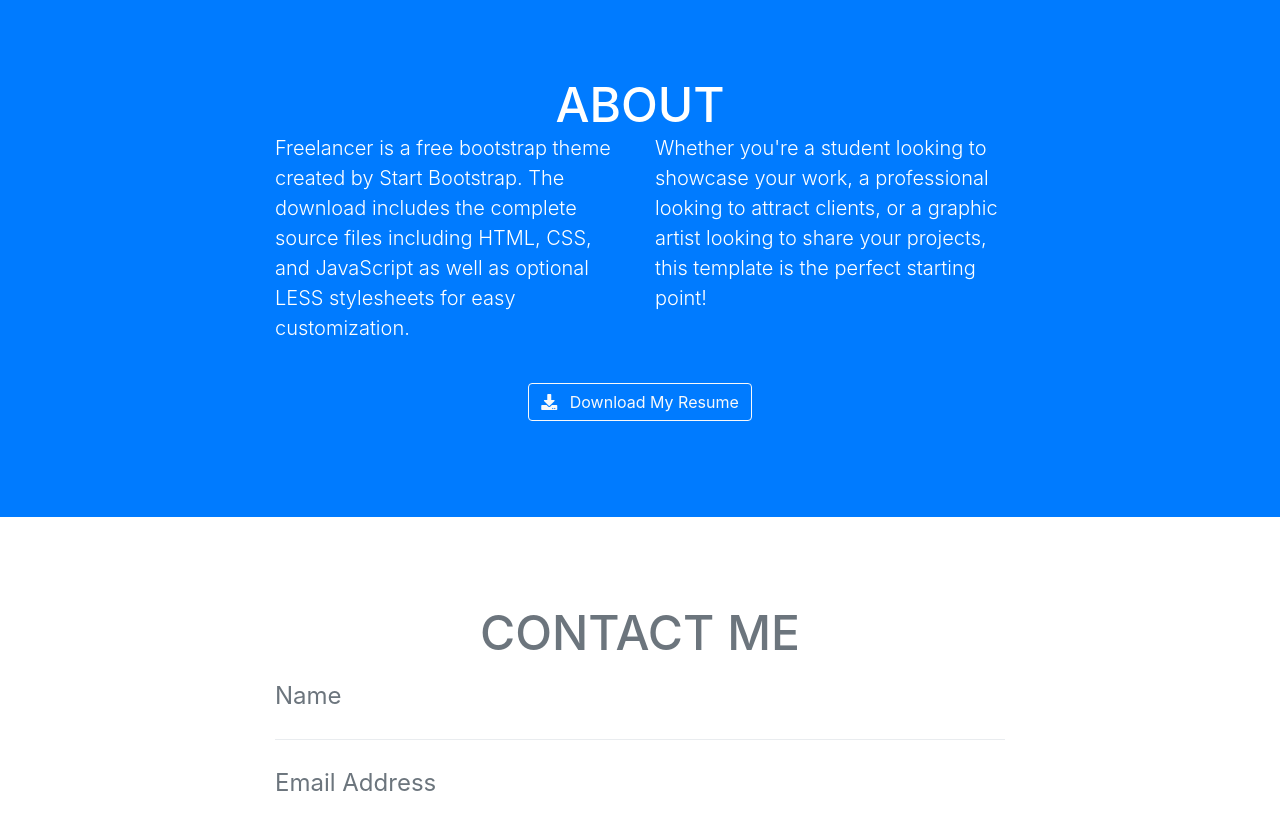
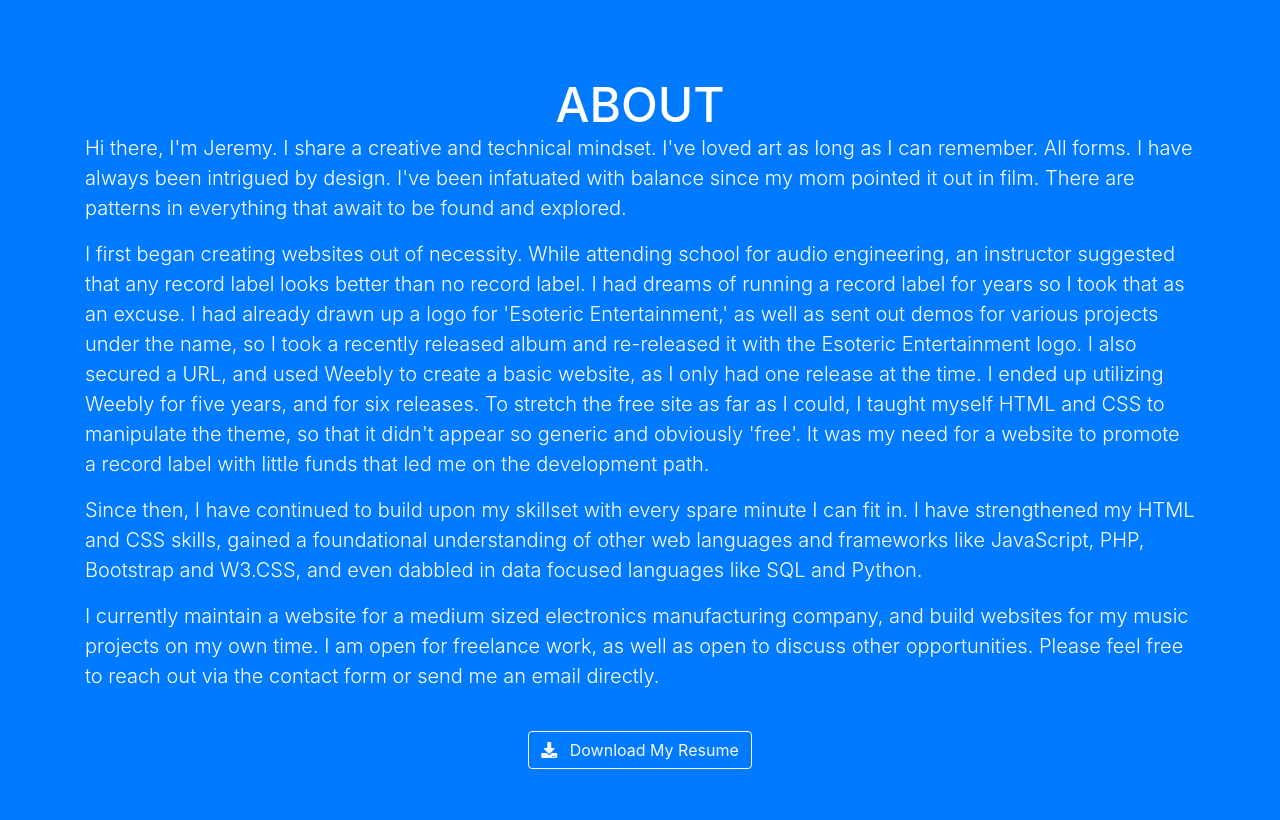
Before and after one commit to jeremyadreher/New-Portfolio, a website with bundled scripts: page index.html in a window 1280 px wide. Shown: the part 1980-2800 px from the top of the page. Built offline with nearby package versions, Linux system fonts and the light colour scheme.

Commit message:
Added about section

```diff
--- a/index.html
+++ b/index.html
@@ -57,7 +57,7 @@
       <div class="container">
         <img class="img-fluid mb-5 d-block mx-auto" src="img/me.png" alt="">
         <h1 class="text-uppercase mb-0">Jeremy Dreher</h1>
-        <h2 class="font-weight-light mb-0">Junior Front End Web Developer</h2>
+        <h2 class="font-weight-light mb-0"> Front End Web Developer </h2>
       </div>
     </header>
 
@@ -164,11 +164,11 @@
       <div class="container">
         <h2 class="text-center text-uppercase text-white">About</h2>
         <div class="row">
-          <div class="col-lg-4 ml-auto">
-            <p class="lead">Freelancer is a free bootstrap theme created by Start Bootstrap. The download includes the complete source files including HTML, CSS, and JavaScript as well as optional LESS stylesheets for easy customization.</p>
-          </div>
-          <div class="col-lg-4 mr-auto">
-            <p class="lead">Whether you're a student looking to showcase your work, a professional looking to attract clients, or a graphic artist looking to share your projects, this template is the perfect starting point!</p>
+          <div class="col-lg-12 ml-auto">
+            <p class="lead"> Hi there, I'm Jeremy. I share a creative and technical mindset. I've loved art as long as I can remember. All forms. I have always been intrigued by design. I've been infatuated with balance since my mom pointed it out in film. There are patterns in everything that await to be found and explored. </p>
+            <p class="lead"> I first began creating websites out of necessity. While attending school for audio engineering, an instructor suggested that any record label looks better than no record label. I had dreams of running a record label for years so I took that as an excuse. I had already drawn up a logo for 'Esoteric Entertainment,' as well as sent out demos for various projects under the name, so I took a recently released album and re-released it with the Esoteric Entertainment logo. I also secured a URL, and used Weebly to create a basic website, as I only had one release at the time.  I ended up utilizing Weebly for five years, and for six releases. To stretch the free site as far as I could, I taught myself HTML and CSS to manipulate the theme, so that it didn't appear so generic and obviously 'free'. It was my need for a website to promote a record label with little funds that led me on the development path.  </p>
+            <p class="lead"> Since then, I have continued to build upon my skillset with every spare minute I can fit in. I have strengthened my HTML and CSS skills, gained a foundational understanding of other web languages and frameworks like JavaScript, PHP, Bootstrap and W3.CSS, and even dabbled in data focused languages like SQL and Python. </p>
+            <p class="lead"> I currently maintain a website for a medium sized electronics manufacturing company, and build websites for my music projects on my own time. I am open for freelance work, as well as open to discuss other opportunities. Please feel free to reach out via the contact form or send me an email directly.  </p>
           </div>
         </div>
         <div class="text-center mt-4">
```
